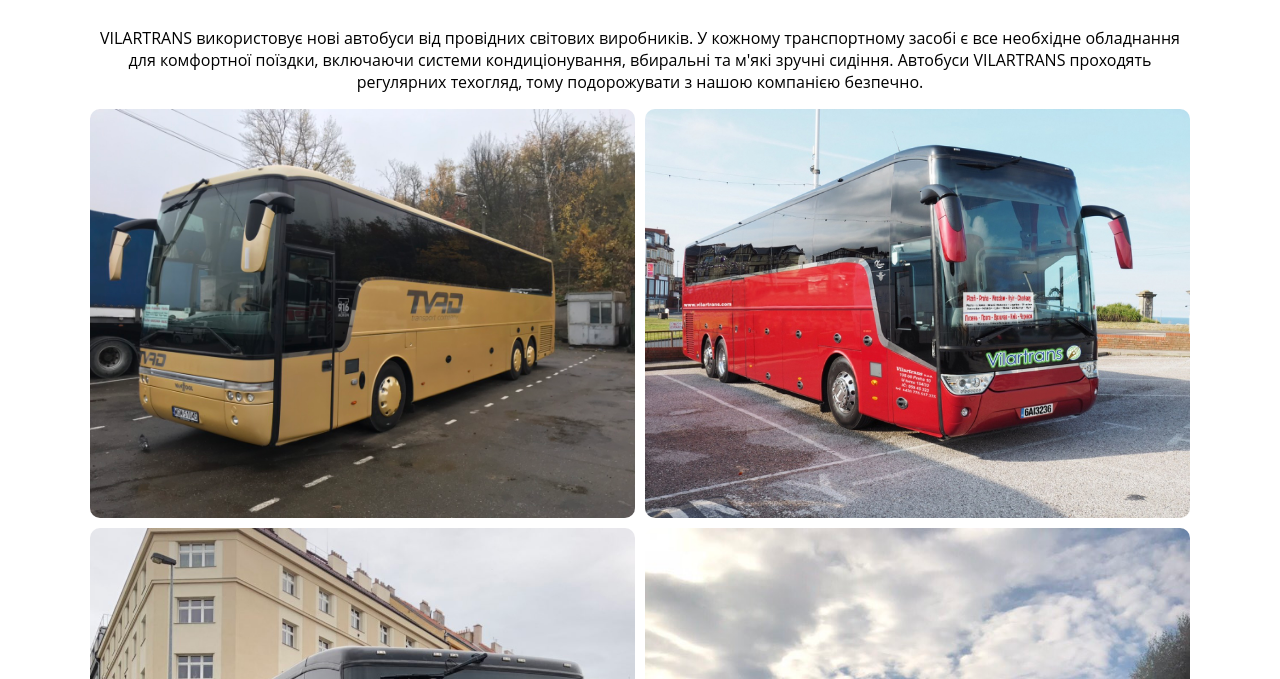
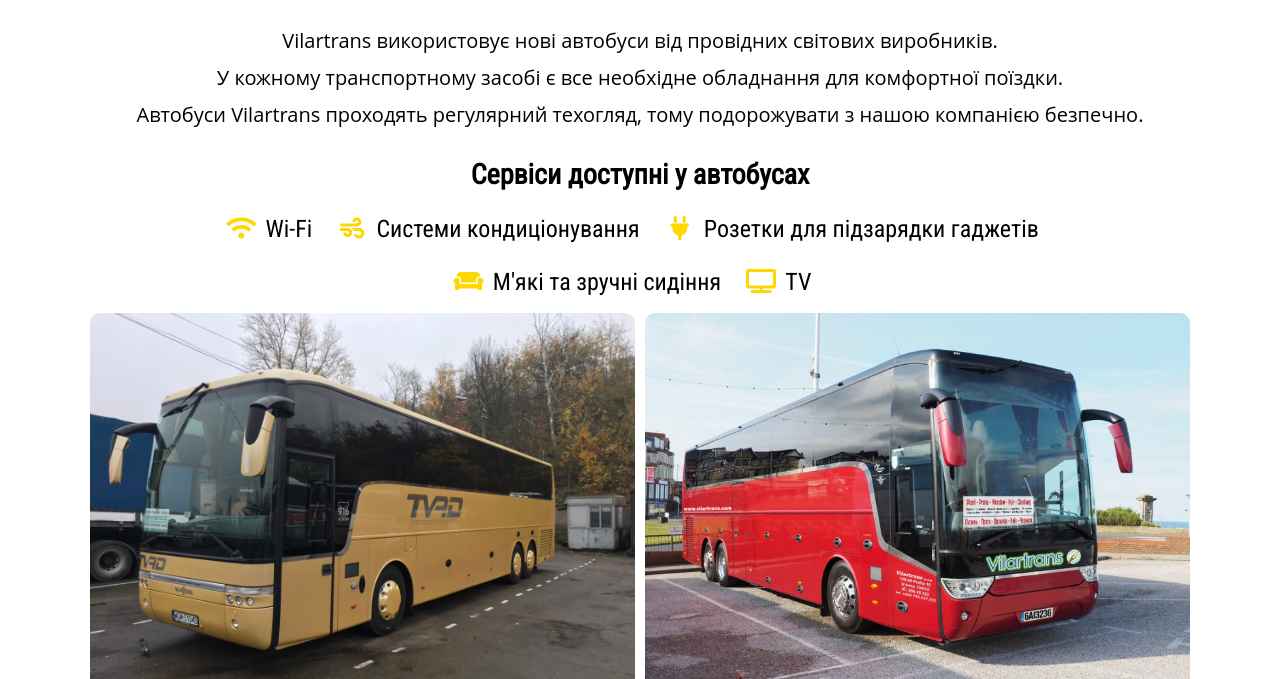
Before and after one commit to Apex-ua/vilartrans, a plain HTML site: page buses.html in a window 1280 px wide. Shown: the part 121-800 px from the top of the page. Drawn offline with Linux system fonts and the light colour scheme.

Commit message:
added services

```diff
--- a/buses.html
+++ b/buses.html
@@ -51,9 +51,61 @@
                <div class="gallery">
                    <h1 class="gallery__heading">Наші автобуси</h1>
                    <p class="gallery__description">
-                        VILARTRANS використовує нові автобуси від провідних світових виробників.
-                        У кожному транспортному засобі є все необхідне обладнання для комфортної поїздки, включаючи системи кондиціонування, вбиральні та м'які зручні сидіння.
-                        Автобуси VILARTRANS проходять регулярних техогляд, тому подорожувати з нашою компанією безпечно.
+                        <ul class="description">
+                            <li class="description__item">
+                                Vilartrans використовує нові автобуси від провідних світових виробників.
+                            </li>
+                            <li class="description__item">
+                                У кожному транспортному засобі є все необхідне обладнання для комфортної поїздки.
+                            </li>
+                            <li class="description__item">
+                                Автобуси Vilartrans проходять регулярний техогляд, тому подорожувати з нашою компанією безпечно.
+                            </li>
+                        </ul>
+                        <h2 class="service__heading">Сервіси доступні у автобусах</h2>
+                        <ul class="service">
+                            <li class="servise__item">
+                                <div class="heading">
+                                    <span class="heading__icon heading__icon_small">
+                                        <i class="fas fa-wifi"></i>
+                                    </span>
+                                    <h3 class="heading__text heading__text_small">Wi-Fi</h3>
+                                </div>
+                            </li>
+                            <li class="servise__item">
+                                <div class="heading">
+                                    <span class="heading__icon heading__icon_small">
+                                        <i class="fas fa-wind"></i>
+                                    </span>
+                                    <h3 class="heading__text heading__text_small">Cистеми кондиціонування</h3>
+                                </div>
+                            </li>
+                            <li class="servise__item">
+                                <div class="heading">
+                                    <span class="heading__icon heading__icon_small">
+                                        <i class="fas fa-plug"></i>
+                                    </span>
+                                    <h3 class="heading__text heading__text_small">Розетки для підзарядки гаджетів</h3>
+                                </div>
+                            </li>
+                            <li class="servise__item">
+                                <div class="heading">
+                                    <span class="heading__icon heading__icon_small">
+                                        <i class="fas fa-couch"></i>
+                                    </span>
+                                    <h3 class="heading__text heading__text_small">М'які та зручні сидіння</h3>
+                                </div>
+                            </li>
+                            <li class="servise__item">
+                                <div class="heading">
+                                    <span class="heading__icon heading__icon_small">
+                                        <i class="fas fa-tv"></i>
+                                    </span>
+                                    <h3 class="heading__text heading__text_small">TV</h3>
+                                </div>
+                            </li>
+                        </ul>
+
                    </p>
                    <div class="gallery__list">
                        <div class="gallery__item">
--- a/style/style.css
+++ b/style/style.css
@@ -284,10 +284,19 @@
     display: inline-block;
     font-size: 30px;
     color: gold;
+    width: 40px;
+    text-align: center;
+}
+.heading__icon_small {
+    font-size: 24px;
 }
 .heading__text {
     display: inline-block;
     font-size: 30px;
+}
+.heading__text_small {
+    font-size: 24px;
+    font-weight: lighter;
 }
 
 .contacts__list {
@@ -314,6 +323,7 @@
 
 .gallery {
     margin: 30px 0 30px 0;
+    text-align: center;
 }
 .gallery__heading {
     text-align: center;
@@ -339,3 +349,26 @@
     width: 100%;
     border-radius: 10px;
 }
+
+.description {
+
+}
+.description__item {
+    font-size: 20px;
+    margin-top: 10px;
+
+}
+
+.service {
+    text-align: center;
+    display: flex;
+    flex-wrap: wrap;
+    justify-content: center;
+}
+.servise__item {
+    padding-right: 20px;
+}
+.service__heading {
+   margin-top: 30px;
+   font-size: 28px;
+}
```
